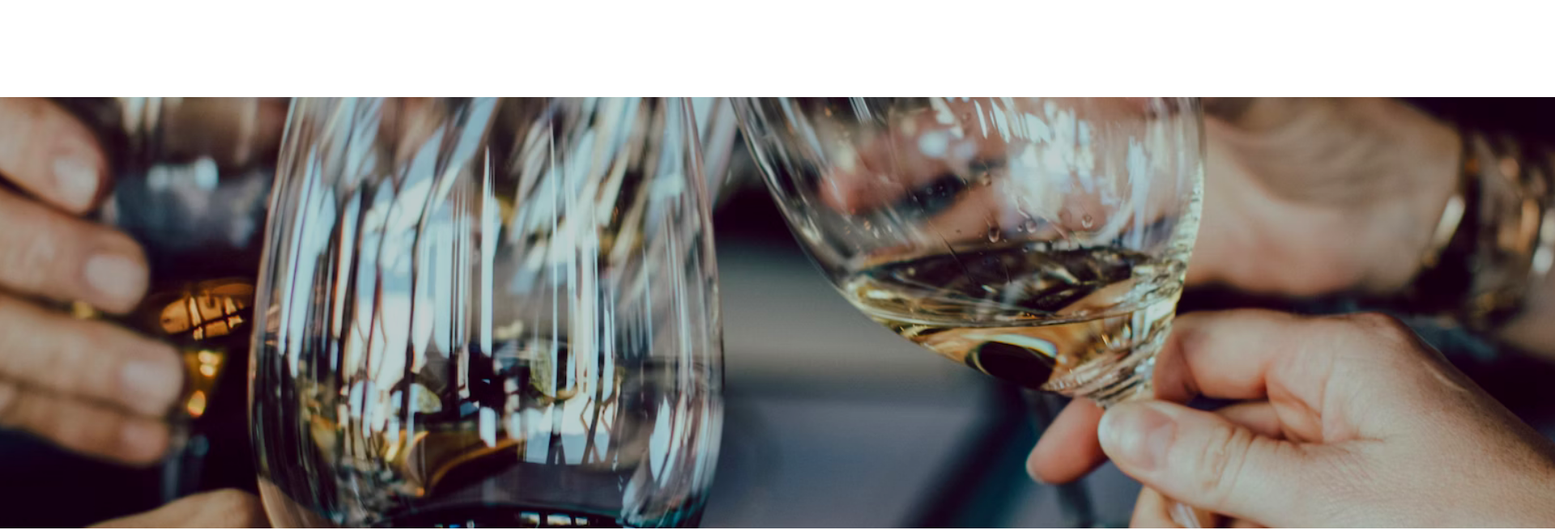
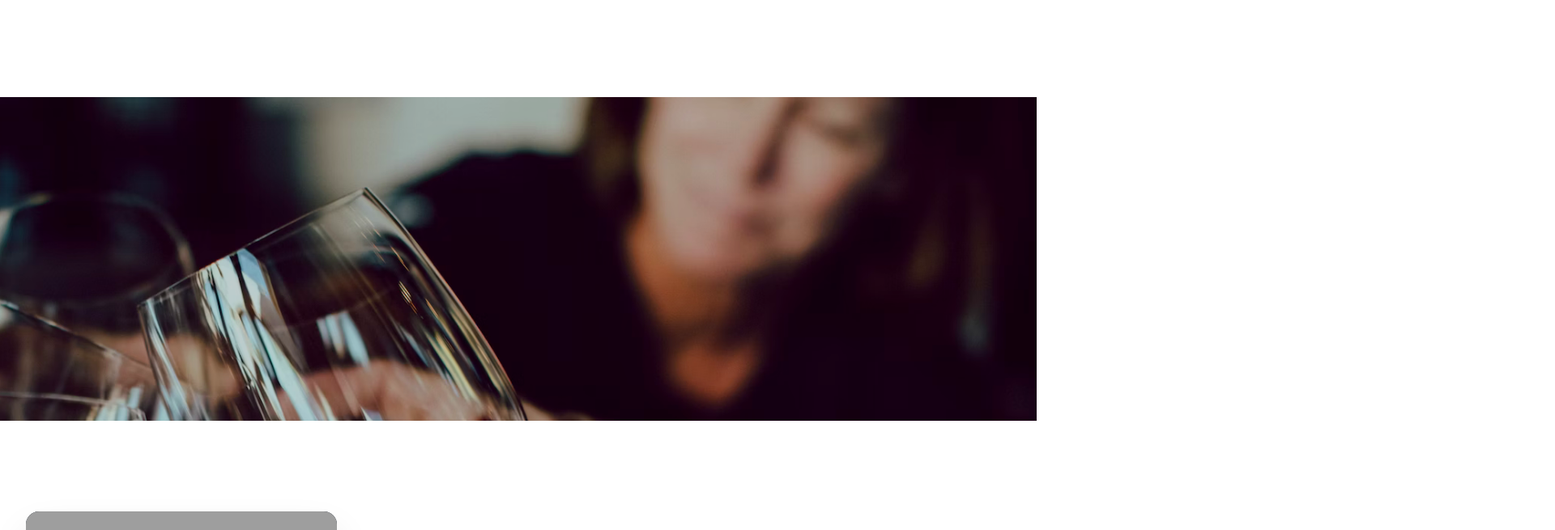
Before and after one commit to Maybol283/Meo-Romano, a React (Vite) app: page / in a window 1280 px wide. Shown: the part 760-1415 px from the top of the page at 81% size, 1920 px wide, since content can reach past the window. Built offline with nearby package versions, Linux system fonts and the light colour scheme; grey boxes are pictures that could not be loaded.

Commit message:
fixed img transform bug

```diff
--- a/package.json
+++ b/package.json
@@ -12,6 +12,8 @@
   "dependencies": {
     "@headlessui/react": "^1.7.18",
     "@heroicons/react": "^2.1.1",
+    "@react-spring/parallax": "^9.7.3",
+    "@react-spring/web": "^9.7.3",
     "react": "^18.2.0",
     "react-dom": "^18.2.0",
     "react-router-dom": "^6.21.2",
--- a/src/pages/Gallery.jsx
+++ b/src/pages/Gallery.jsx
@@ -1,4 +1,8 @@
+import { useEffect, useState } from "react";
+
 export default function Gallery() {
+  const [loadedIndices, setLoadedIndices] = useState([]);
+
   const galleryItems = [
     { url: "src/pictures/Drink_1.png", alt: "Lemon Cocktail" },
     { url: "src/pictures/Food_1.png", alt: "Steak Grill" },
@@ -15,12 +19,26 @@ export default function Gallery() {
     { url: "src/pictures/Food_9.png", alt: "Anti-Pasti" },
   ];
 
+  useEffect(() => {
+    galleryItems.forEach((item, index) => {
+      setTimeout(() => {
+        setLoadedIndices((prevIndices) => [...prevIndices, index]);
+      }, index * 1000); // 500ms delay between each image
+    });
+  }, []);
+
   return (
     <>
       <div className="flex flex-wrap place-content-center md:p-5 gap-2">
         {galleryItems.map((item, index) => (
           <div key={index} className="h-[200px] md:h-[300px]">
-            <img src={item.url} className="h-full object-fit" alt={item.alt} />
+            <img
+              src={item.url}
+              className={`h-full object-fit ${
+                loadedIndices.includes(index) ? "fade-in" : ""
+              }`}
+              alt={item.alt}
+            />
           </div>
         ))}
       </div>
--- a/src/pages/Home.css
+++ b/src/pages/Home.css
@@ -1,9 +1,5 @@
 .background-img{
-    background-image: url('/src/pictures/ClinkGlass_1.png');
-    height: 100vh; /* Set a height */
-    width: 200%; /* Set a width */
-    background-repeat: no-repeat; /* This will prevent the image from repeating */
-    background-size: cover; /* This will cover the entire element area */
-    background-position: left; /* This will center the image in the element */
+    width: 300%; /* Set a width */; /* This will prevent the image from repeating */
+    object-fit: cover; /* This will cover the entire element area */
     filter: saturate(150%) brightness(80%) contrast(100%);
 }
--- a/src/pages/Home.jsx
+++ b/src/pages/Home.jsx
@@ -3,16 +3,15 @@ import "./Home.css";
 import Testimonials from "./Testimonials";
 
 export default function Home() {
-  const [backgroundPosition, setBackgroundPosition] = useState("left");
+  const initialTransformValue = window.innerWidth > 800 ? 600 : 300;
+  const [transformValue, setTransformValue] = useState(initialTransformValue);
 
   const handleScroll = () => {
-    console.log("Scroll handler called");
     const scrollPosition = window.scrollY;
     const totalScroll = document.body.scrollHeight - window.innerHeight;
-    console.log("Y position " + scrollPosition);
     let scrollPercent = scrollPosition / totalScroll;
-    let xPos = -200 + scrollPercent * 200;
-    setBackgroundPosition(`${xPos}px center`);
+    let xPos = -initialTransformValue + scrollPercent * 600;
+    setTransformValue(xPos);
   };
 
   useEffect(() => {
@@ -29,10 +28,19 @@ export default function Home() {
         <h2 className="text-5xl sm:text-7xl md:text-9xl">Meo Romano</h2>
         <p className="text-xl">more than just a meal</p>
       </div>
-      <div
-        className="background-img h-3/6 md:h-4/6"
-        style={{ backgroundPosition }}
-      ></div>
+      <div className="h-2/6 md:h-2/4 overflow-hidden">
+        <div
+          className="w-[150%]"
+          style={{
+            transform: `translateX(${transformValue}px)`,
+          }}
+        >
+          <img
+            className="background-img "
+            src="/src/pictures/ClinkGlass_1.png" // Adjust width and objectFit here
+          />
+        </div>
+      </div>
       <Testimonials></Testimonials>
     </>
   );
```
Also changed, not shown: 1 other file (tests, documents, lock files or other folders).
